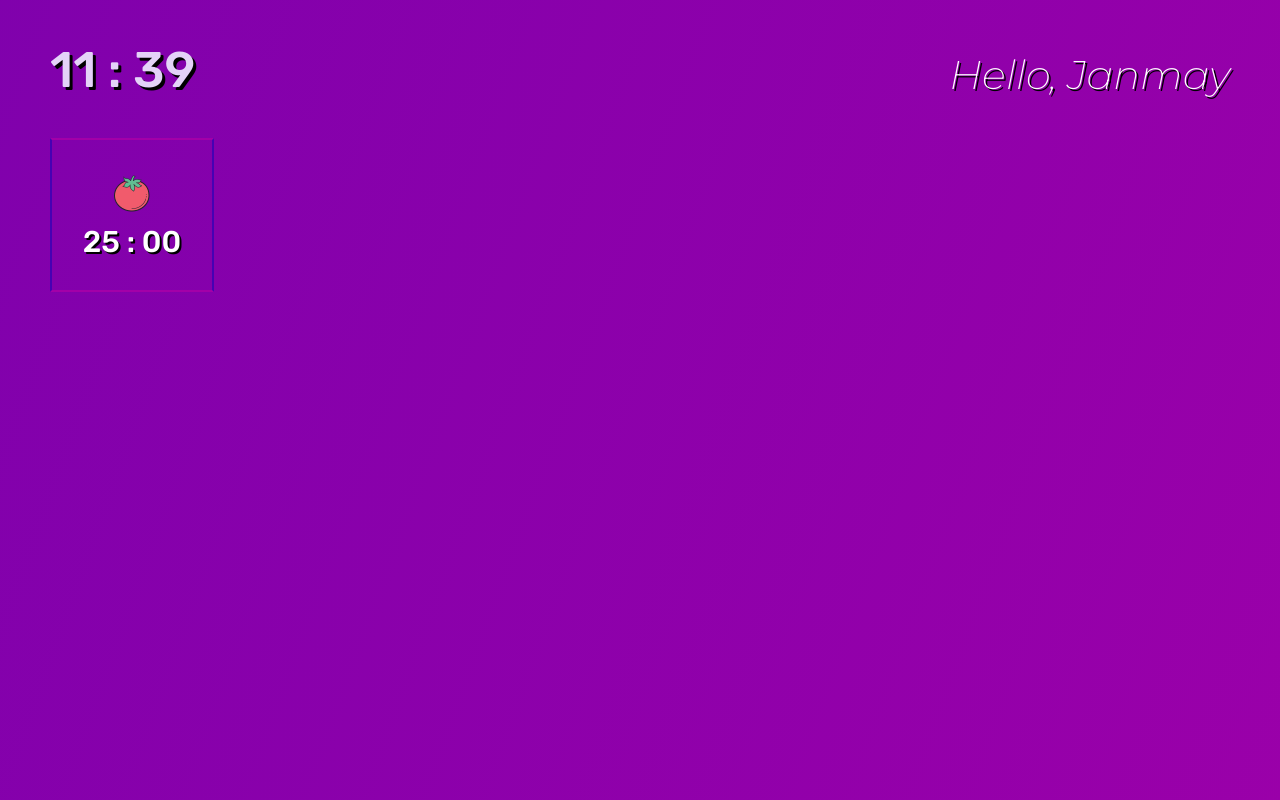
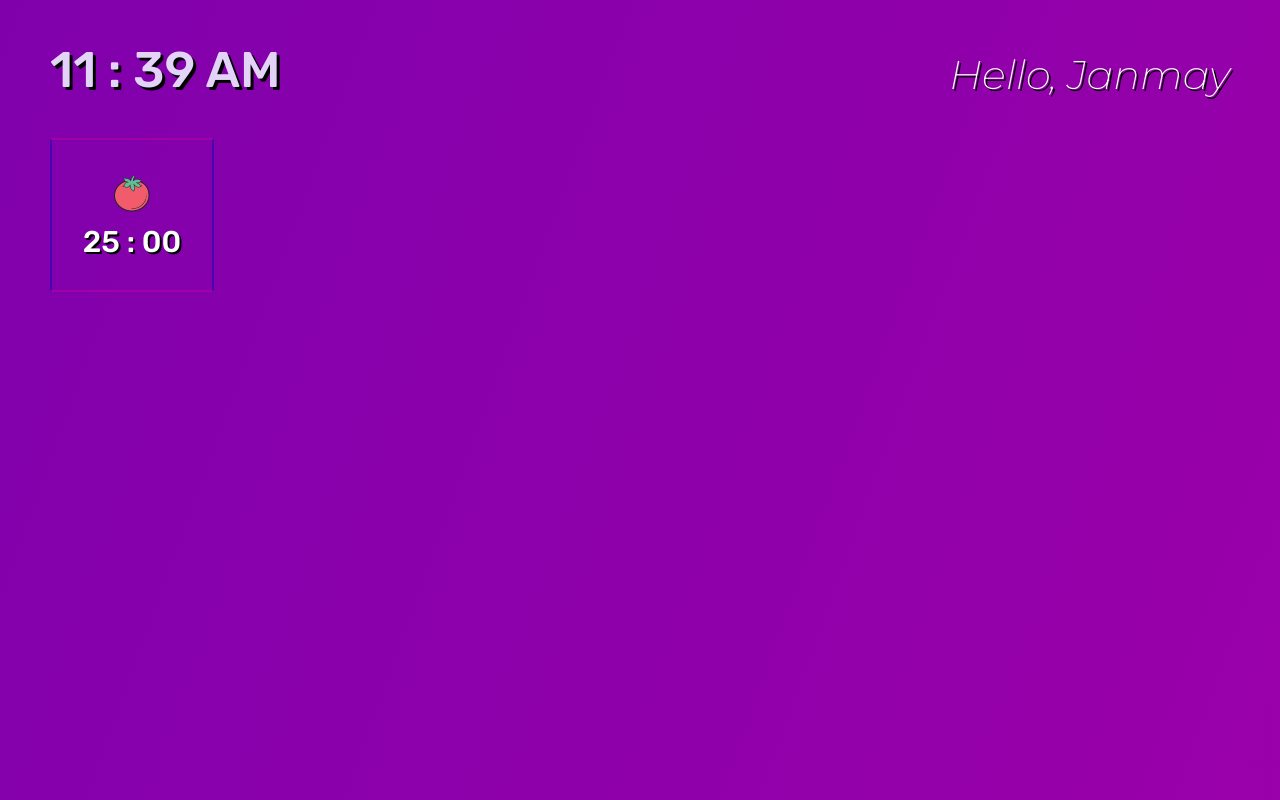
Before and after one commit to JanmayP/util-dash, a React (Create React App) app: page / in a window 1280 px wide. Built offline with nearby package versions, Linux system fonts and the light colour scheme.

Commit message:
Updated README

```diff
--- a/src/components/Clock.js
+++ b/src/components/Clock.js
@@ -2,11 +2,19 @@ const Clock = ({ time }) => {
 
   var hours = "";
   var minutes = "";
+  var ampm = "";
 
-  if (time.getHours() < 10) {
-    hours = "0" + time.getHours();
+  hours = time.getHours();
+  if (hours >= 12){
+    ampm = "PM";
   } else {
-    hours = time.getHours();
+    ampm = "AM"
+  }
+
+  hours = (hours % 12);
+
+  if (hours < 10){
+    hours = "0" + hours;
   }
 
   if (time.getMinutes() < 10) {
@@ -17,7 +25,7 @@ const Clock = ({ time }) => {
 
   return (
     <div>
-      {hours} : {minutes}
+      {hours} : {minutes} {ampm}
     </div>
   )
 }
```
Also changed, not shown: 1 other file (tests, documents, lock files or other folders).
